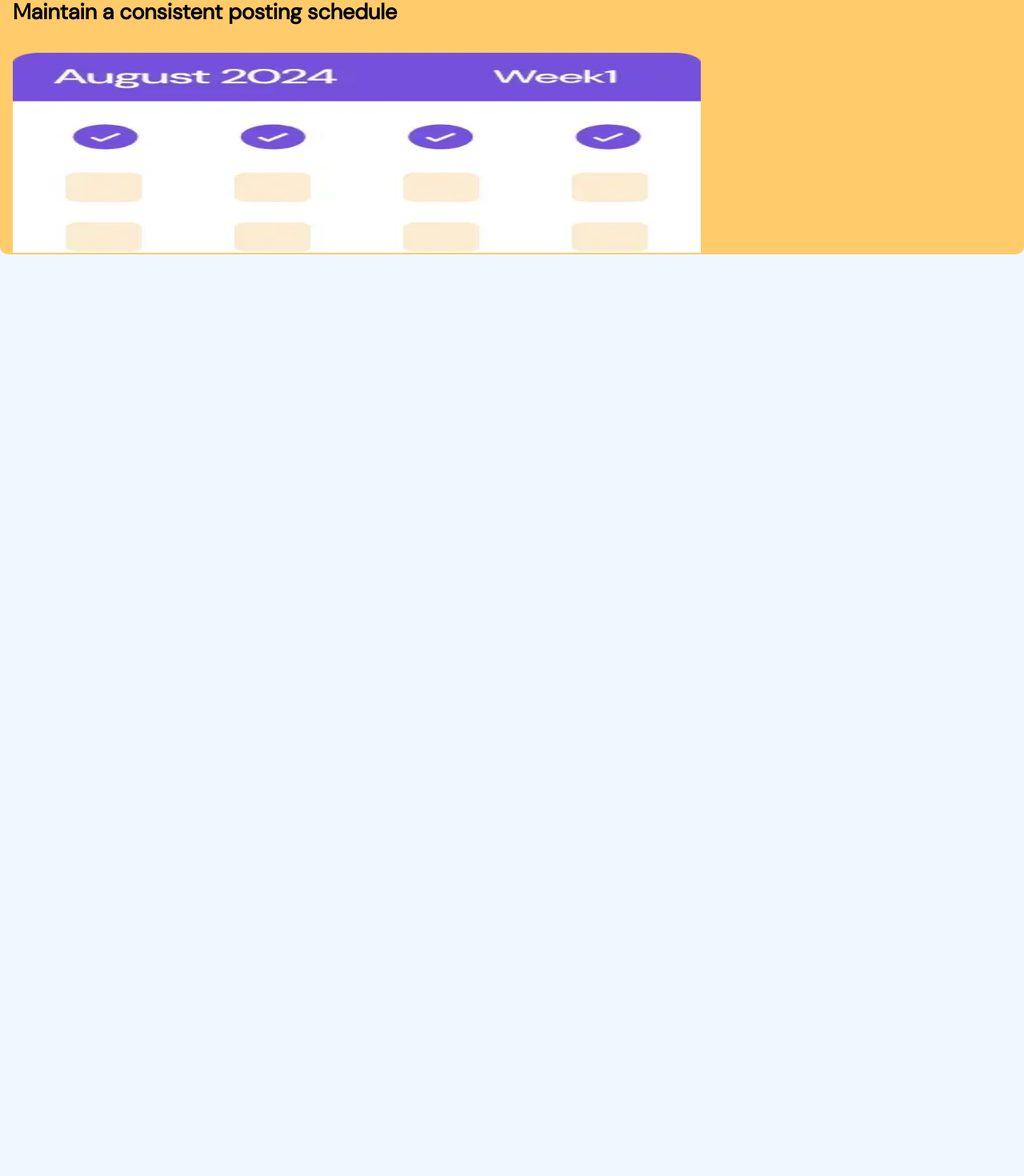
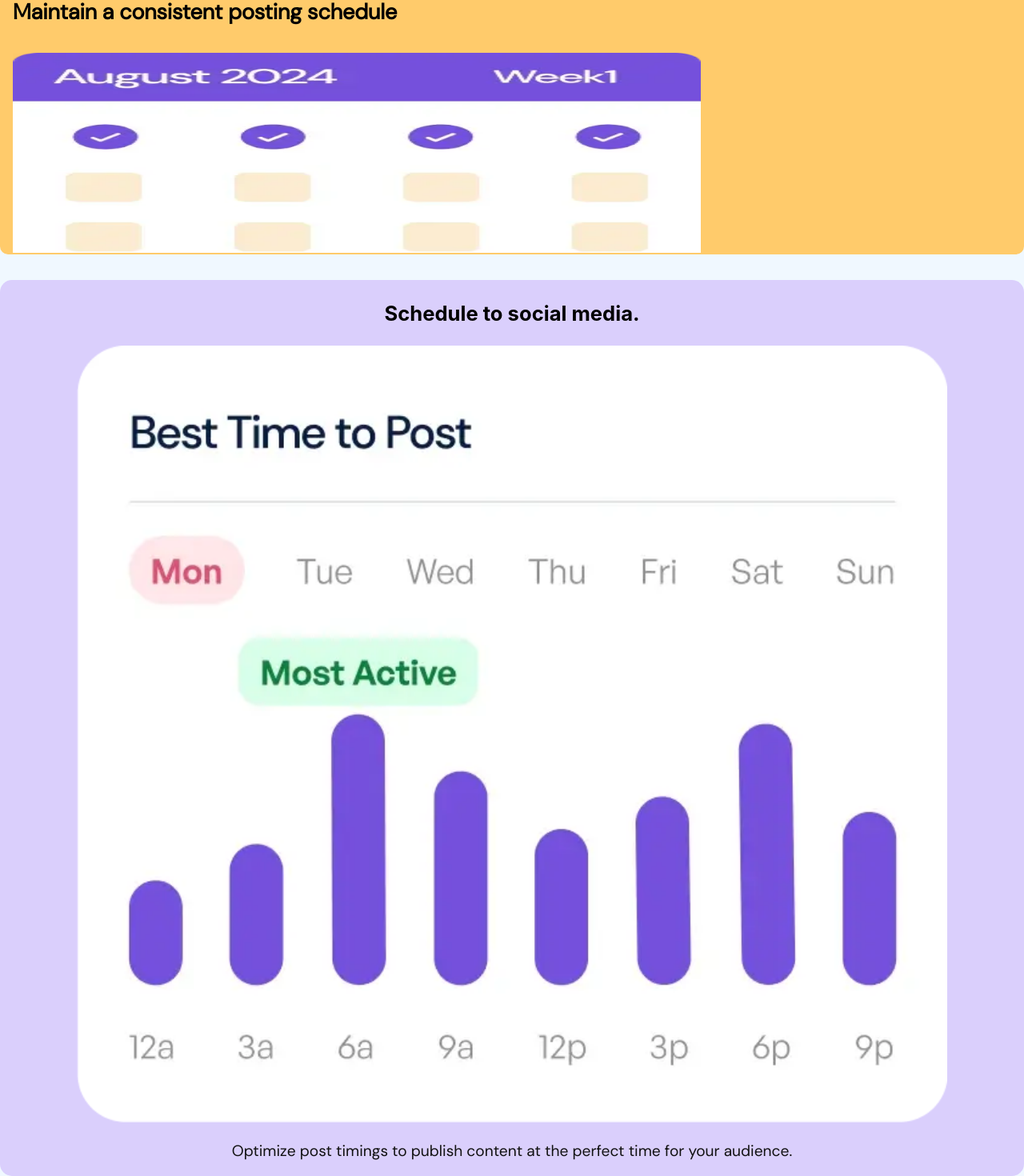
Before and after one commit to sehajwadhwa/Bento-grid, a React (Create React App) app: page / in a window 1280 px wide. Shown: the part 594-2064 px from the top of the page at 80% size. Before the commit the page ends 912 px from the top, so only its background shows below. Built offline with nearby package versions, Linux system fonts and the light colour scheme.

Commit message:
Schedule Social Media component

```diff
--- a/src/App.js
+++ b/src/App.js
@@ -3,12 +3,14 @@ import './App.css';
 import Banner from './components/Banner/Banner';
 import ManageAccounts from './components/ManageAccounts/ManageAccounts';
 import MaintainSchedule from './components/MaintainSchedule/MaintainSchedule';
+import SchduleSocialMedia from './components/ScheduleSocialMedia/SchduleSocialMedia';
 function App() {
   return (
     <div className="App">
       <Banner />
       <ManageAccounts />
       <MaintainSchedule />
+      <SchduleSocialMedia />
     </div>
   );
 }
--- a/src/components/ScheduleSocialMedia/SchduleSocialMedia.jsx
+++ b/src/components/ScheduleSocialMedia/SchduleSocialMedia.jsx
@@ -0,0 +1,22 @@
+import React from "react";
+import image from "../../assets/images/illustration-schedule-posts.webp";
+import "./ScheduleSocialMedia.scss";
+
+const SchduleSocialMedia = () => {
+  return (
+    <div className="schduleSocialMedia">
+      <div className="schduleSocialMedia__heading">
+        <h1>Schedule to social media.</h1>
+      </div>
+      <div className="schduleSocialMedia__img">
+        <img src={image} alt="schedule" />
+      </div>
+      <p className="schduleSocialMedia__text">
+        Optimize post timings to publish content at the perfect time for your
+        audience.
+      </p>
+    </div>
+  );
+};
+
+export default SchduleSocialMedia;
--- a/src/components/ScheduleSocialMedia/ScheduleSocialMedia.scss
+++ b/src/components/ScheduleSocialMedia/ScheduleSocialMedia.scss
@@ -0,0 +1,32 @@
+@use "../../styles/partials/fonts" as *;
+@use "../../styles/partials/variables" as *;
+@use "../../styles/partials/mixins" as *;
+
+.schduleSocialMedia {
+  background-color: $purple100;
+  margin-top: 2rem;
+  border-radius: 15px;
+  display: flex;
+  flex-direction: column;
+  align-items: center;
+
+  &__heading {
+    padding: 0.5rem 0rem;
+
+    h1 {
+      font-size: 1.6rem;
+    }
+  }
+  &__img {
+    img {
+      width: 85vw;
+    }
+  }
+  &__text {
+    text-align: center;
+    padding: 0rem 3rem;
+    font-size: 1.2rem;
+    color: $black;
+    font-family: "DM Sans";
+  }
+}
```
